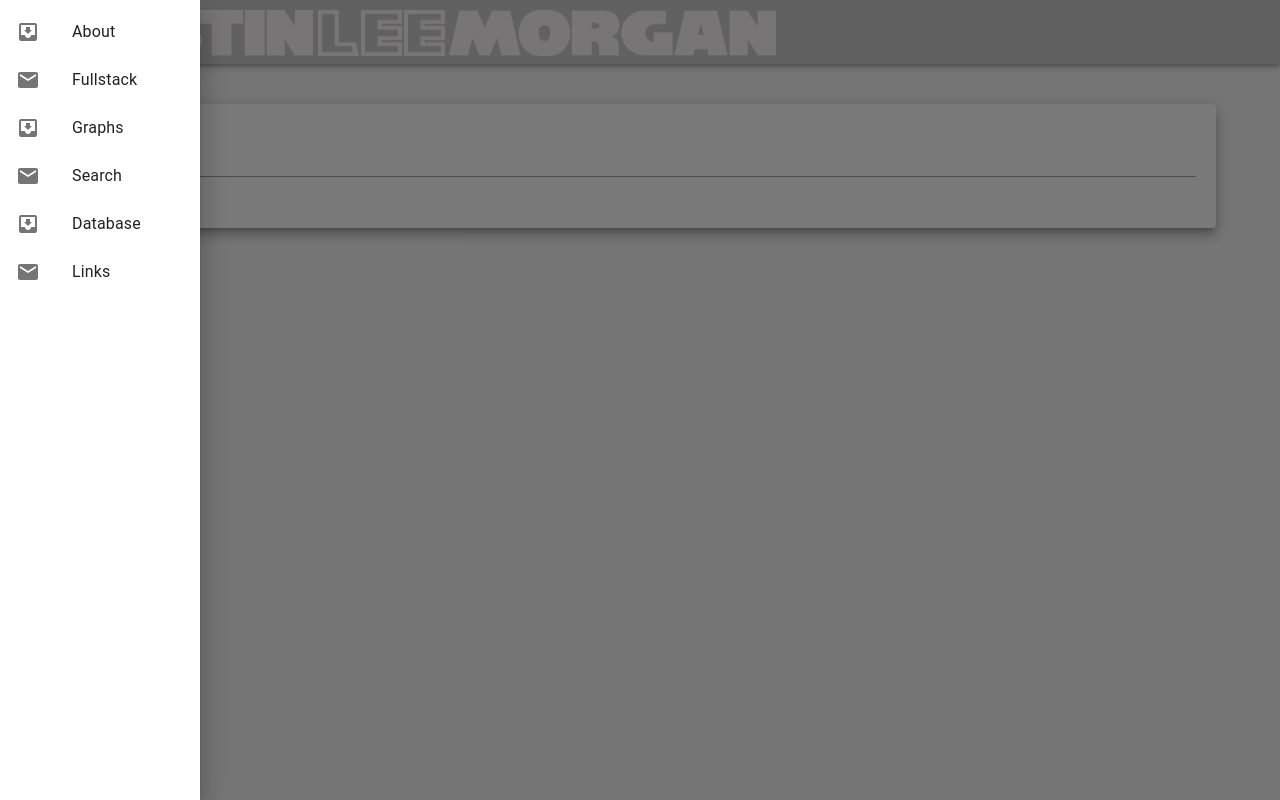
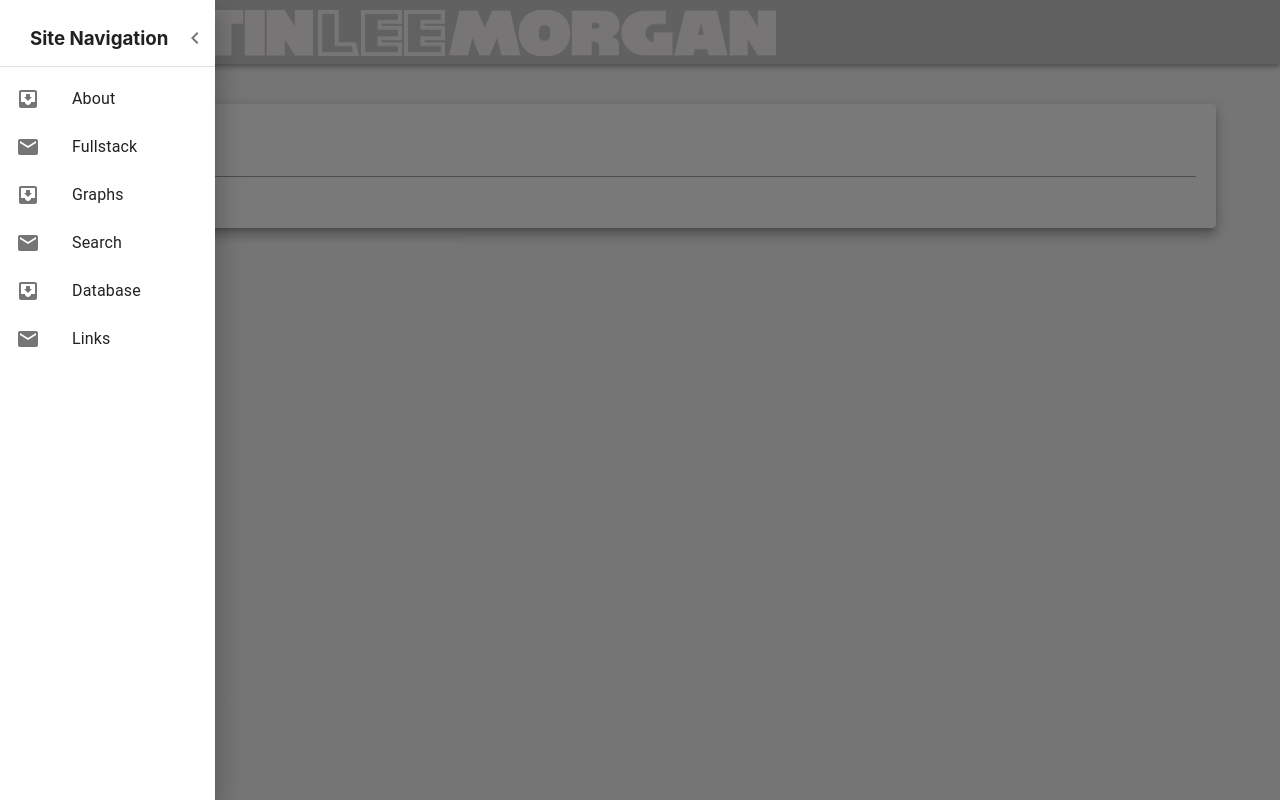
Before and after one commit to 2justinmorgan/portfolio-frontend, a Next.js app: page /about in a window 1280 px wide. Both pictures are taken after a click on the button "menu". Built offline with nearby package versions, Linux system fonts and the light colour scheme.

Commit message:
Added close chevron button to NavMenu BRANCH: feature/F-3_initialize_site_navigation

```diff
--- a/components/NavMenu/NavMenu.module.css
+++ b/components/NavMenu/NavMenu.module.css
@@ -0,0 +1,10 @@
+.title {
+    margin: 20px 0 6px 30px;
+}
+
+.closebtn {
+    padding-left: 7px;
+    cursor: pointer;
+    bottom: 2px;
+    position: relative;
+}
--- a/components/NavMenu/NavMenu.tsx
+++ b/components/NavMenu/NavMenu.tsx
@@ -1,6 +1,9 @@
 import React from "react";
 import PropTypes from "prop-types";
 import Drawer from "@mui/material/Drawer";
+import IconButton from "@mui/material/IconButton";
+import ChevronLeftIcon from "@mui/icons-material/ChevronLeft";
+import Divider from "@mui/material/Divider";
 import Box from "@mui/material/Box";
 import Link from "next/link";
 import List from "@mui/material/List";
@@ -9,6 +12,7 @@ import ListItemIcon from "@mui/material/ListItemIcon";
 import ListItemText from "@mui/material/ListItemText";
 import InboxIcon from "@mui/icons-material/MoveToInbox";
 import MailIcon from "@mui/icons-material/Mail";
+import styles from "./NavMenu.module.css";
 
 const propTypes = {
   isOpen: PropTypes.bool.isRequired,
@@ -23,7 +27,16 @@ const NavMenu: React.FunctionComponent<NavMenuPropsT> = (props) => {
 
   return (
     <Drawer open={isOpen} onClose={() => toggleOpen(false)}>
-      <Box sx={{ width: "200px" }} role="presentation">
+      <h3 className={styles.title}>
+        Site Navigation
+        <span className={styles.closebtn}>
+          <IconButton onClick={() => toggleOpen(false)}>
+            <ChevronLeftIcon />
+          </IconButton>
+        </span>
+      </h3>
+      <Divider />
+      <Box sx={{ width: "210px" }} role="presentation">
         <List>
           {views.map((text, index) => (
             <Link href={"/" + text.toLowerCase()} key={index}>
```
